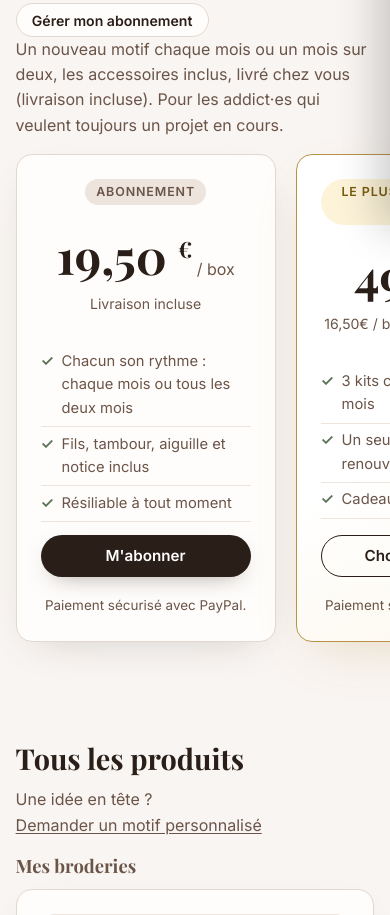
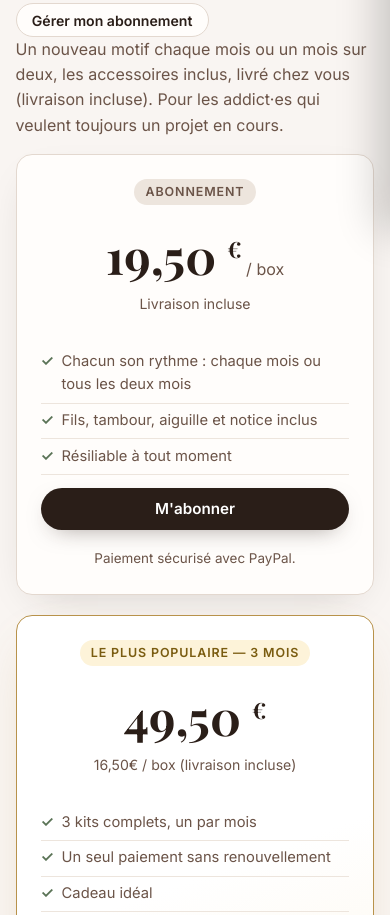
Before and after one commit to juliebouaye-ship-it/lespointssauvages, a website: page index.html in a window 390 px wide. Shown: the part 615-1530 px from the top of the page. Drawn offline with nearby package versions, Linux system fonts and the light colour scheme; no server answers; a web font is replaced by a local one.

Commit message:
modifs css

```diff
--- a/styles.css
+++ b/styles.css
@@ -1,6 +1,6 @@
 /* ────────────────────────────────────────────
    Les Points Rebelles — styles.css
-   Mobile-first, artisanal, accessible
+   Responsive (breakpoints max-width), artisanal, accessible
 ───────────────────────────────────────────── */
 
 /* ── Tokens ── */
@@ -2170,6 +2170,12 @@ input[type="number"]::-webkit-inner-spin-button {
   .format-toggle { flex-direction: column; }
   .format-toggle .btn { width: 100%; }
 
+  /* Même spécificité que .pricing.pricing--two pour empiler les cartes (sinon 2× minmax(260px) reste actif). */
+  .pricing.pricing--two {
+    grid-template-columns: 1fr;
+    max-width: none;
+  }
+
   .pricing { grid-template-columns: 1fr; }
   .contact-layout { grid-template-columns: 1fr; }
   .about-merged-grid { grid-template-columns: 1fr; }
@@ -2179,7 +2185,8 @@ input[type="number"]::-webkit-inner-spin-button {
     align-items: flex-start;
   }
 
-  .reassurance-grid { grid-template-columns: 1fr 1fr; }
+  /* Une colonne : textes plus lisibles que 2×2 serré sur téléphone. */
+  .reassurance-grid { grid-template-columns: 1fr; }
 
   .form-footer { width: 100%; }
   .form-footer .btn-lg { width: 100%; }
@@ -2280,8 +2287,6 @@ input[type="number"]::-webkit-inner-spin-button {
     font-size: 0.9rem;
     line-height: 1.4;
   }
-
-  .reassurance-grid { grid-template-columns: 1fr; }
 }
 
 @media (prefers-reduced-motion: reduce) {
```
